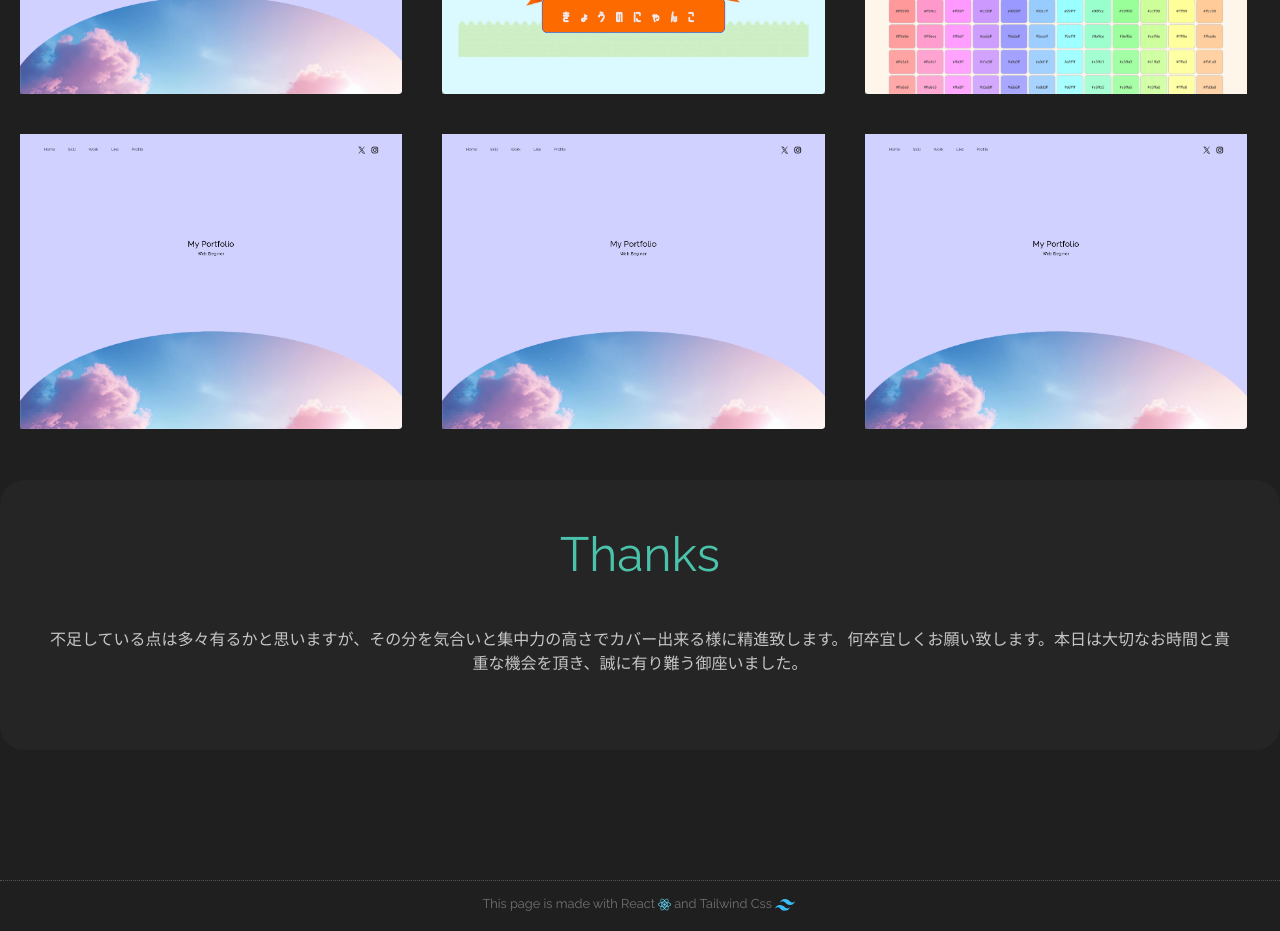
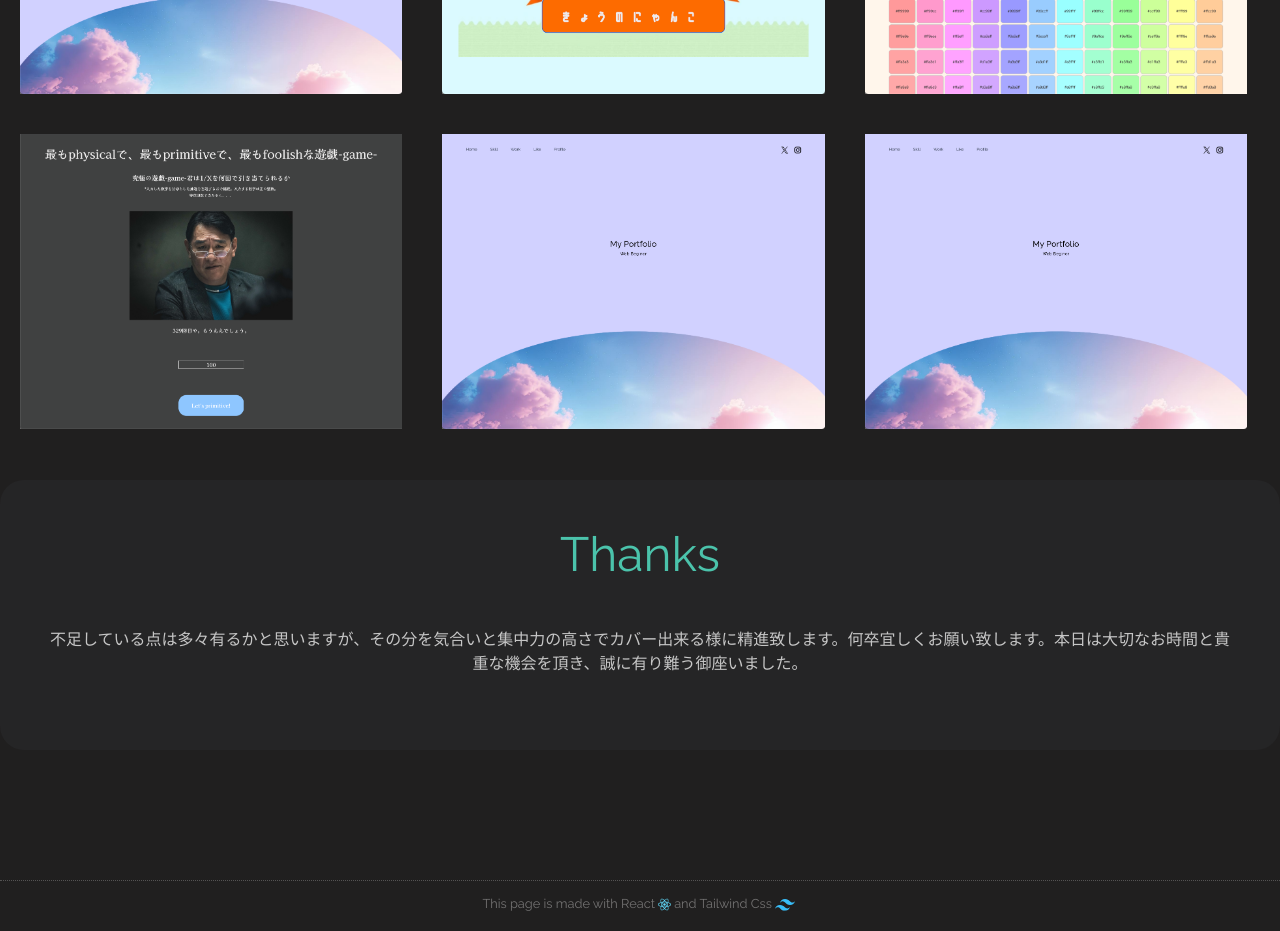
Before and after one commit to tttazttt/portfolio2502, a React (Vite) app: page / in a window 1280 px wide. Shown: the part 3140-4071 px from the top of the page. Built offline with nearby package versions, Linux system fonts and the light colour scheme.

Commit message:
primitive-pachinko実装

```diff
--- a/src/components/Works.tsx
+++ b/src/components/Works.tsx
@@ -1,6 +1,7 @@
 import siteImg from "./img/site.png";
 import acatoftoday from "./img/a-cat-of-today.png";
 import pastelColorPicker from "./img/pastel-color-picker.png";
+import primitivePachinko from "./img/primitive-pachinko.png";
 
 const Work = () => {
   return (
@@ -38,9 +39,9 @@ const Work = () => {
             </a>
           </li>
           <li className="w-[33%] p-[20px]">
-            <a href="#">
+            <a href="https://primitive-pachinko.vercel.app/">
               <img
-                src={siteImg}
+                src={primitivePachinko}
                 className="hover:transform hover:duration-500 hover:-translate-y-5"
               ></img>
             </a>
```
Also changed, not shown: src/components/img/primitive-pachinko.png (added).
